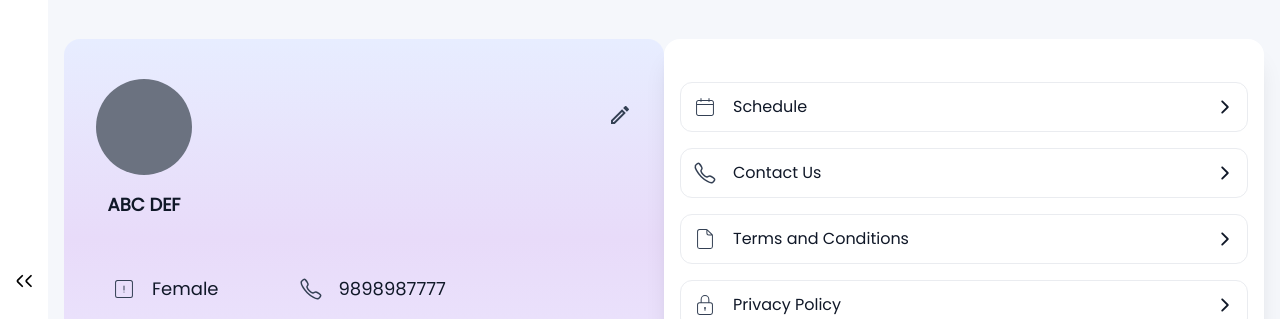
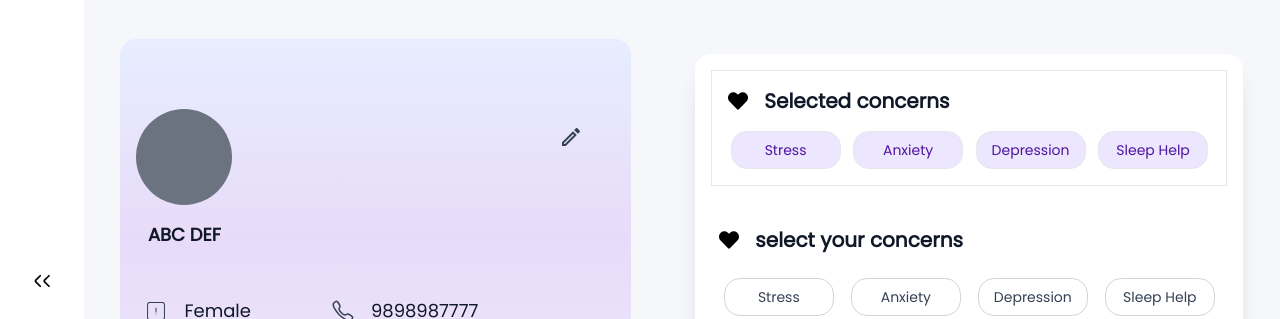
Before and after one commit to ShriramMehta/horizon-landing-page, a React (Create React App) app: page /profile/settings in a window 1280 px wide. Shown: the part 481-800 px from the top of the page. Built offline with nearby package versions, Linux system fonts and the light colour scheme; sample sign-in values are in the browser's storage.

Commit message:
concerns

```diff
--- a/src/pages/profile/seetingsPgs/Settings.jsx
+++ b/src/pages/profile/seetingsPgs/Settings.jsx
@@ -12,24 +12,50 @@ import { CiLogin } from "react-icons/ci";
 import { useNavigate } from "react-router";
 import { useAuth } from "../../../hooks/useAuth";
 
-const SelectedConcerns = ["Stress", "Anxiety", "Depression", "Sleep Help"];
+let concerns = [
+  "Stress",
+  "Anxiety",
+  "Depression",
+  "Sleep Help",
+  "Grief and loass",
+  "Self Esteem",
+  "Family",
+  "Burnout",
+  "Realtionships",
+];
 
 const Settings = () => {
-
   const navigate = useNavigate();
 
-  const { user, logOutUser } = useAuth()
+  const { user, logOutUser } = useAuth();
+  const [selectedConcerns, setSelectedConcerns] = React.useState([
+    "Stress",
+    "Anxiety",
+    "Depression",
+    "Sleep Help",
+  ]);
 
   const handleLogout = () => {
     logOutUser();
     navigate("/signin");
   };
 
+  const handleConcernSelect = (concern) => {
+    // Remove the selected concern from the 'concerns' array
+    const updatedConcerns = concerns.filter((item) => item !== concern);
+
+    // Add the selected concern to the 'selectedConcerns' array
+    setSelectedConcerns([...selectedConcerns, concern]);
+
+    // Update the 'concerns' array without the selected concern
+    concerns = updatedConcerns;
+  };
+
   return (
-    <div className="flex flex-col justify-center max-w-screen-xl mx-auto my-16">
-      <div className="flex justify-between items-center">
-        <div className="flex flex-col gap-4 w-[600px] rounded-2xl p-4 h-[400px]  bg-gradient-to-t from-[#EDE9FF] via-[#E8DBF9] to-[#E7EDFF]">
-          <div className="flex justify-between m-4 my-6">
+    <div className="flex flex-col justify-center max-w-screen-xl mx-auto my-16 w-full">
+      <div className="w-full flex justify-center gap-16 items-center">
+        <div className="flex flex-col justify-center gap-4 max-w-[550px] rounded-2xl px-4 py-2 h-[400px]  bg-gradient-to-t from-[#EDE9FF] via-[#E8DBF9] to-[#E7EDFF]">
+          <div className="flex justify-between gap-24 mb-6">
             <div className=" flex flex-col gap-4 items-center">
               <div className="w-24 h-24 rounded-full bg-gray-500"></div>
               <div className="text-[#101828] text-lg font-semibold">
@@ -37,11 +63,11 @@ const Settings = () => {
               </div>
             </div>
             <div>
-              <MdOutlineEdit className="text-2xl mt-6 cursor-pointer text-[#344054]" />
+              <MdOutlineEdit className="text-2xl mr-8 mt-4 cursor-pointer text-[#344054]" />
             </div>
           </div>
-          <div className="flex flex-col mx-4 my-4 gap-4 max-w-[500px]">
-            <div className="flex gap-20 mx-4">
+          <div className="flex flex-col mx-2 mt-2 gap-4">
+            <div className="flex gap-20 ">
               <div className="flex items-center gap-4">
                 <CiSquareInfo className="text-2xl cursor-pointer text-[#344054]" />
                 <p className="text-[#101828] text-lg font-medium">Female</p>
@@ -51,7 +77,7 @@ const Settings = () => {
                 <p className="text-[#101828] text-lg font-medium">9898987777</p>
               </div>
             </div>
-            <div className="flex mx-4 gap-8">
+            <div className="flex gap-8">
               <div className="flex items-center gap-6">
                 <CiCalendar className="text-2xl cursor-pointer text-[#344054]" />
                 <p className="text-[#101828] text-lg font-medium">
@@ -67,112 +93,49 @@ const Settings = () => {
             </div>
           </div>
         </div>
-        {/* <div className="flex flex-col gap-8 w-full">
-          <div className="flex flex-col gap-4 w-[600px] rounded-2xl p-4  bg-white border border-1 border-gray-200 shadow-xl">
-            <div className="flex flex-col gap-8 justify-center">
+        <div className="flex flex-col gap-8 max-w-[550px] rounded-2xl p-4  bg-white shadow-xl">
+          <div className="flex flex-col gap-4  justify-center border border-1 border-gray-200 p-4">
             <div className="flex gap-4 items-center">
               <FaHeart className="text-xl" />
               <p className="text-[#101828] font-semibold text-xl">
                 Selected concerns
               </p>
             </div>
-              <div className="flex flex-wrap gap-4">
-                {SelectedConcerns.map((item, idx) => (
+            <div className="flex flex-wrap max-w-[500px] gap-2 items-center">
+              {selectedConcerns.map((item, idx) => (
                 <div
                   key={idx}
+                  // onClick={() => handleRemoveSelectedConcern(item)}
                   className="cursor-pointer mx-auto max-w-[110px] w-full max-h-[25px] h-full rounded-[16px] flex justify-center items-center py-[18px] px-[6px] border-[1px]
               bg-[#ECE7FE] text-[#4E139F]"
                 >
-                    <p className="text-base font-medium text-[#4E139F] text-center">
+                  <p className="text-sm font-medium text-[#4E139F] text-center">
                     {item}
                   </p>
                 </div>
               ))}
             </div>
           </div>
-          </div>
-          <div className="flex flex-col gap-4 w-[600px] rounded-2xl p-4  bg-white border border-1 border-gray-200 shadow-xl">
-            <div className="flex flex-col gap-8 justify-center">
+          <div className="flex flex-col gap-4 justify-center mx-2">
             <div className="flex gap-4 items-center">
               <FaHeart className="text-xl" />
-                <p className="text-[#101828] font-semibold text-xl">
+              <p className="text-[#101828] font-semibold text-xl my-2">
                 select your concerns
               </p>
             </div>
-              <div className="flex flex-wrap gap-4">
-                {SelectedConcerns.map((item, idx) => (
+            <div className="flex flex-wrap max-w-[500px] gap-2 items-center ">
+              {concerns.map((item, idx) => (
                 <div
                   key={idx}
-                    className="cursor-pointer mx-auto max-w-[110px] w-full max-h-[25px] h-full rounded-[16px] flex justify-center items-center py-[18px] px-[6px] border-[1px]
-                      bg-[#ECE7FE] text-[#4E139F]"
+                  onClick={() => handleConcernSelect(item)}
+                  className="cursor-pointer mx-auto max-w-[110px] w-full max-h-[25px] h-full rounded-[16px] flex justify-center items-center py-[18px] px-[6px] border-[1px] bg-[#FFFFFF] border-[#D0D5DD]"
                 >
-                    <p className="text-base font-medium text-[#4E139F] text-center">
+                  <p className="text-sm font-medium text-[#344054] text-center">
                     {item}
                   </p>
                 </div>
               ))}
             </div>
-            </div>
-          </div>
-        </div> */}
-        <div className="bg-[#FFFFFF] w-[600px] rounded-2xl h-[400px] shadow-xl flex flex-col gap-4 justify-center items-center p-4">
-          <div
-            onClick={() => {
-              navigate("/profile/schedule");
-            }}
-            className="cursor-pointer flex flex-row justify-between w-full mx-auto items-center border mx-auto border-3 rounded-xl p-3 border-[#EAECF0]"
-          >
-            <div className="flex gap-4">
-              <CiCalendar className="text-2xl cursor-pointer text-[#344054]" />
-              <p className="text-[#101828] ">Schedule</p>
-            </div>
-            <IoIosArrowForward className="text-[#101828] text-xl" />
-          </div>
-          <div
-            onClick={() => {
-              navigate("/contactus");
-            }}
-            className="cursor-pointer flex flex-row justify-between w-full mx-auto items-center border mx-auto border-3 rounded-xl p-3 border-[#EAECF0]"
-          >
-            <div className="flex gap-4">
-              <IoCallOutline className="text-2xl cursor-pointer text-[#344054]" />
-              <p className="text-[#101828] ">Contact Us</p>
-            </div>
-            <IoIosArrowForward className="text-[#101828] text-xl" />
-          </div>
-          <div
-            onClick={() => {
-              navigate("/terms-and-conditions");
-            }}
-            className="cursor-pointer flex flex-row justify-between w-full mx-auto items-center border mx-auto border-3 rounded-xl p-3 border-[#EAECF0]"
-          >
-            <div className="flex gap-4">
-              <CiFileOn className="text-2xl cursor-pointer text-[#344054]" />
-              <p className="text-[#101828] ">Terms and Conditions</p>
-            </div>
-            <IoIosArrowForward className="text-[#101828] text-xl" />
-          </div>
-          <div
-            onClick={() => {
-              navigate("/privacy-policy");
-            }}
-            className="cursor-pointer flex flex-row justify-between w-full mx-auto items-center border mx-auto border-3 rounded-xl p-3 border-[#EAECF0]"
-          >
-            <div className="flex gap-4">
-              <CiLock className="text-2xl cursor-pointer text-[#344054]" />
-              <p className="text-[#101828] ">Privacy Policy</p>
-            </div>
-            <IoIosArrowForward className="text-[#101828] text-xl" />
-          </div>
-          <div
-            onClick={handleLogout}
-            className="cursor-pointer flex flex-row justify-between w-full mx-auto items-center border mx-auto border-3 rounded-xl p-3 border-[#EAECF0]"
-          >
-            <div className="flex gap-4">
-              <CiLogin className="text-2xl cursor-pointer text-[#344054]" />
-              <p className="text-[#101828] ">Log Out</p>
-            </div>
-            <IoIosArrowForward className="text-[#101828] text-xl" />
           </div>
         </div>
       </div>
```
Lines whose indentation alone changed are shown as unchanged.
